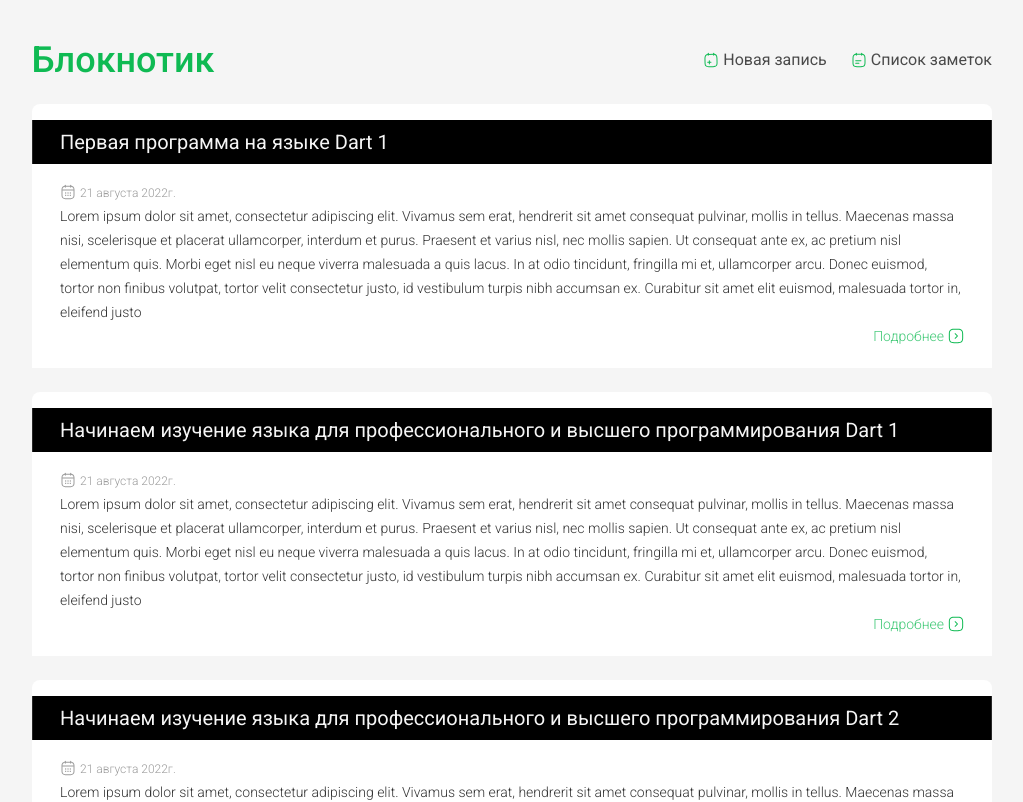
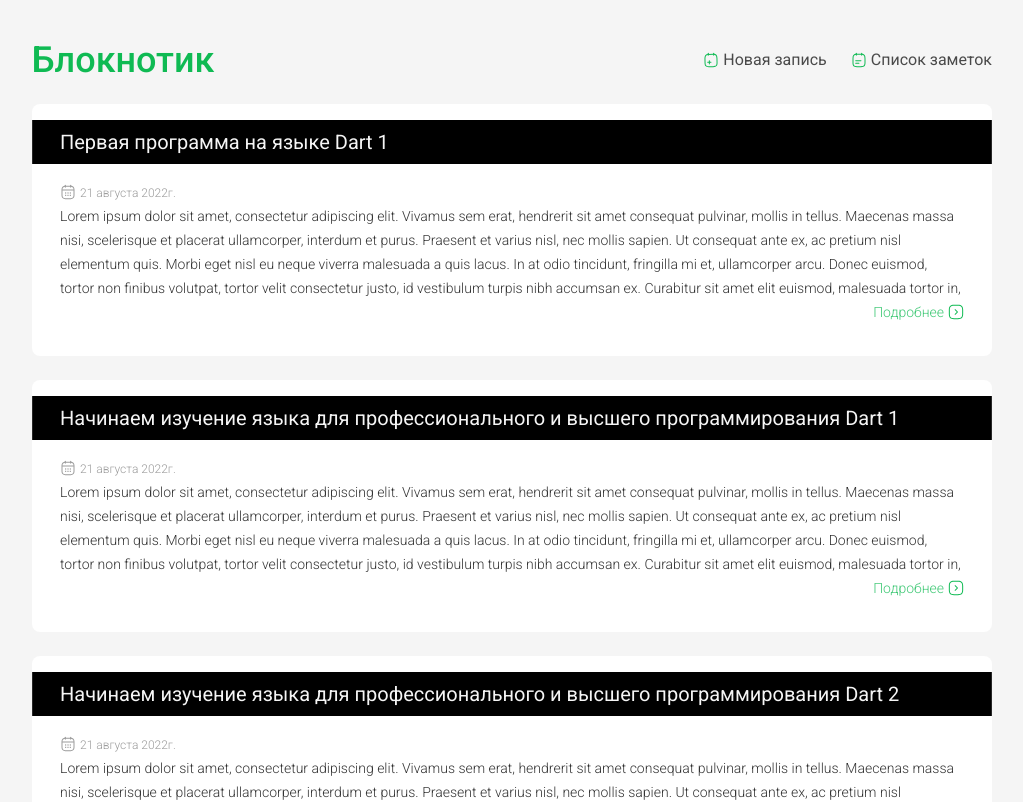
Before and after one commit to MariyaBBB/Notepad, a React (Create React App) app: page /posts in a window 1280 px wide. Shown: the top 802 px of the page, without its empty margins (128-1151 px from the left). Built offline with nearby package versions, Linux system fonts and the light colour scheme.

Commit message:
Cоздание компонента Article

```diff
--- a/src/components/Articles/Article.tsx
+++ b/src/components/Articles/Article.tsx
@@ -1,14 +1,16 @@
 import React from "react";
+import { Link } from "react-router-dom";
 interface IArticleItemProps {
+    id: string,
     name: string,
     description: string,
     date: string
 }
 
-const Article = ({name, description, date}: IArticleItemProps) => {
+const Article = ({id, name, description, date}: IArticleItemProps) => {
     return (
         <article className=" bg-white-bg-article sm:text-black-grey font-350 text-sm leading-6 sm:pt-4 pt-5 sm:pr-7 pr-0 sm:pl-7 pl-4 sm:pb-6 pb-5
-        mt-4 sm:mt-6 sm:rounded-lg rounded-r-lg sm:space-y-3 sm:mr-0 mr-5 ml-5 sm:ml-0 sm:border-none border-l-2 border-green-bright
+        mt-7 sm:mt-6 sm:rounded-lg rounded-r-lg sm:space-y-3 sm:mr-0 mr-5 ml-5 sm:ml-0 sm:border-none border-l-2 border-green-bright
         active:border-black">
             <h1 className="bg-white-bg-article text-normal-black overflow-auto pr-0 pl-0 sm:text-xl text-lg sm:bg-black sm:text-gray-light mt-0 grid-cols-1
             sm:shadow-list-shadow sm:pt-2 sm:pb-2 leading-6 font-normal">
@@ -21,13 +23,13 @@ const Article = ({name, description, date}: IArticleItemProps) => {
                     <img className="float-left pt-1 pr-1" alt='' src="images/icons/calendar.svg" />
                             <span className="text-xs text-gray  ">{date}</span>
                 </div>
-                <p>{description} </p>
+                <p className="overflow-hidden max-h-24">{description} </p>
                 <div className="text-right grid grid-cols-1 pb-2">
-                    <a href="note.html" className="grid grid-flow-col justify-self-end text-green active:text-green-bright hover:text-green-light">
+                    <Link to={`/article/${id}`} className="grid grid-flow-col justify-self-end text-green active:text-green-bright hover:text-green-light">
 
                         <span className="pr-1">Подробнее </span>
                         <img alt='' className="float-right clear-none pt-1" src="images/icons/details.svg"/>
-                    </a>
+                    </Link>
                 </div>
             </div>
         </article>
```
